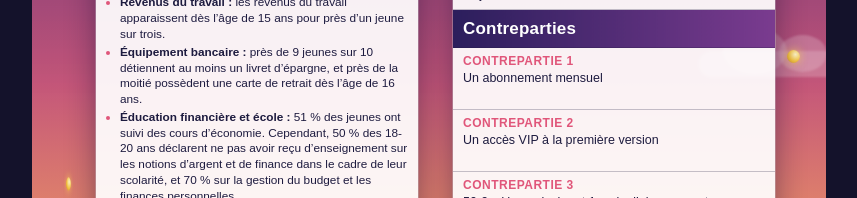
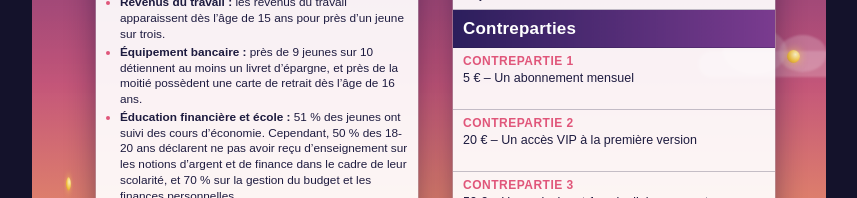
Before and after one commit to anthonybtssio/capylum-page-html, a plain HTML site: page crowdfunding.html in a window 1280 px wide. Shown: the part 569-767 px from the top of the page, without its empty margins (211-1068 px from the left). Drawn offline with Linux system fonts and the light colour scheme.

Commit message:
update crowdfunding page: add pricing details to rewards

```diff
--- a/crowdfunding.html
+++ b/crowdfunding.html
@@ -200,8 +200,8 @@
       </div>
     </td></tr>
     <tr><td class="titre">Contreparties</td></tr>
-    <tr><td class="texte cp"><p class="cp-t">Contrepartie 1</p><p>Un abonnement mensuel</p></td></tr>
-    <tr><td class="texte cp"><p class="cp-t">Contrepartie 2</p><p>Un accès VIP à la première version</p></td></tr>
+    <tr><td class="texte cp"><p class="cp-t">Contrepartie 1</p><p>5 € – Un abonnement mensuel</p></td></tr>
+    <tr><td class="texte cp"><p class="cp-t">Contrepartie 2</p><p>20 € – Un accès VIP à la première version</p></td></tr>
     <tr><td class="texte cp"><p class="cp-t">Contrepartie 3</p><p>50 € – Une peluche et 1 mois d’abonnement</p></td></tr>
     <tr><td class="texte cp"><p class="cp-t">Contrepartie 4</p><p>100 € – Un abonnement à vie</p></td></tr>
   </table></div>
```
